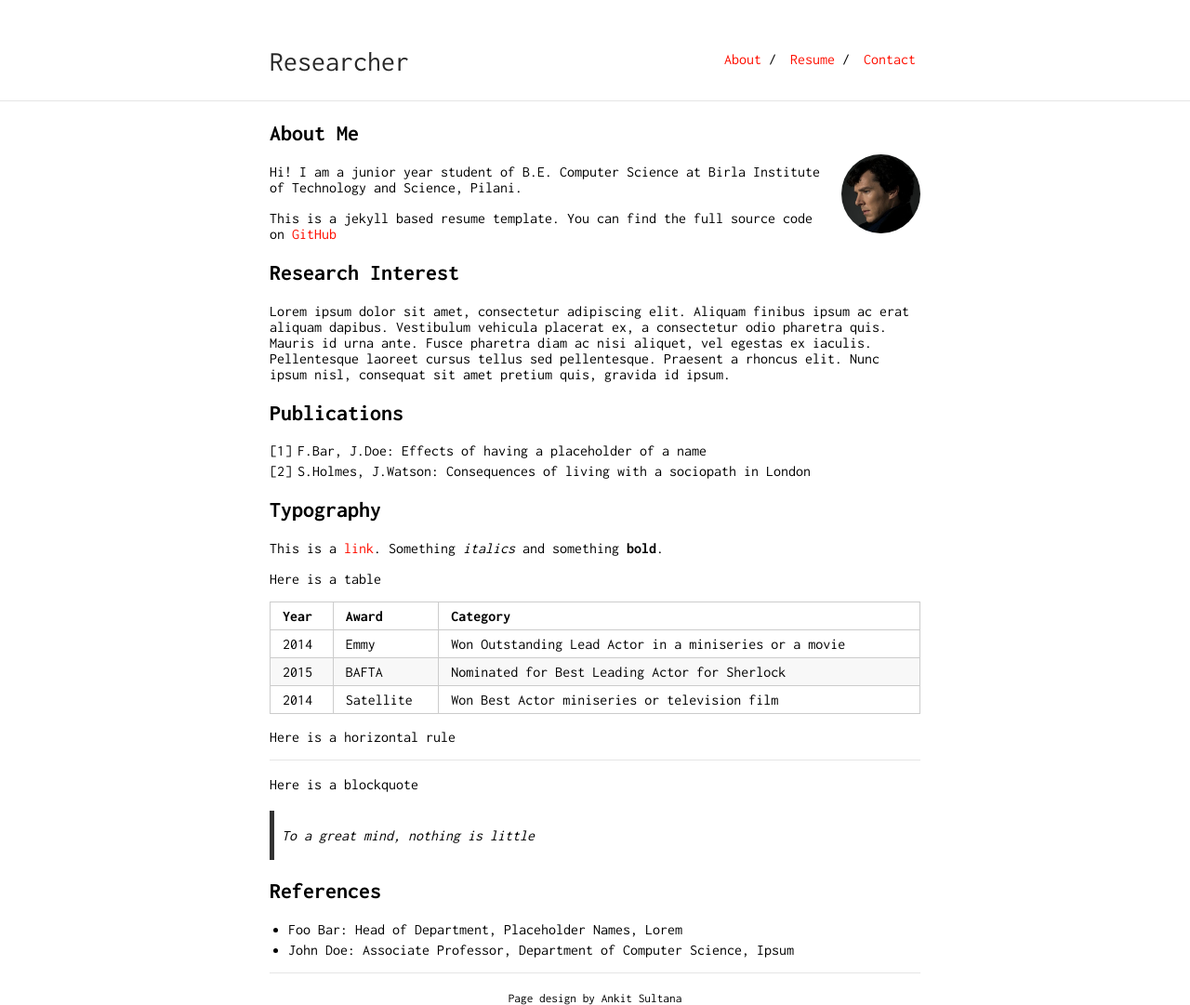
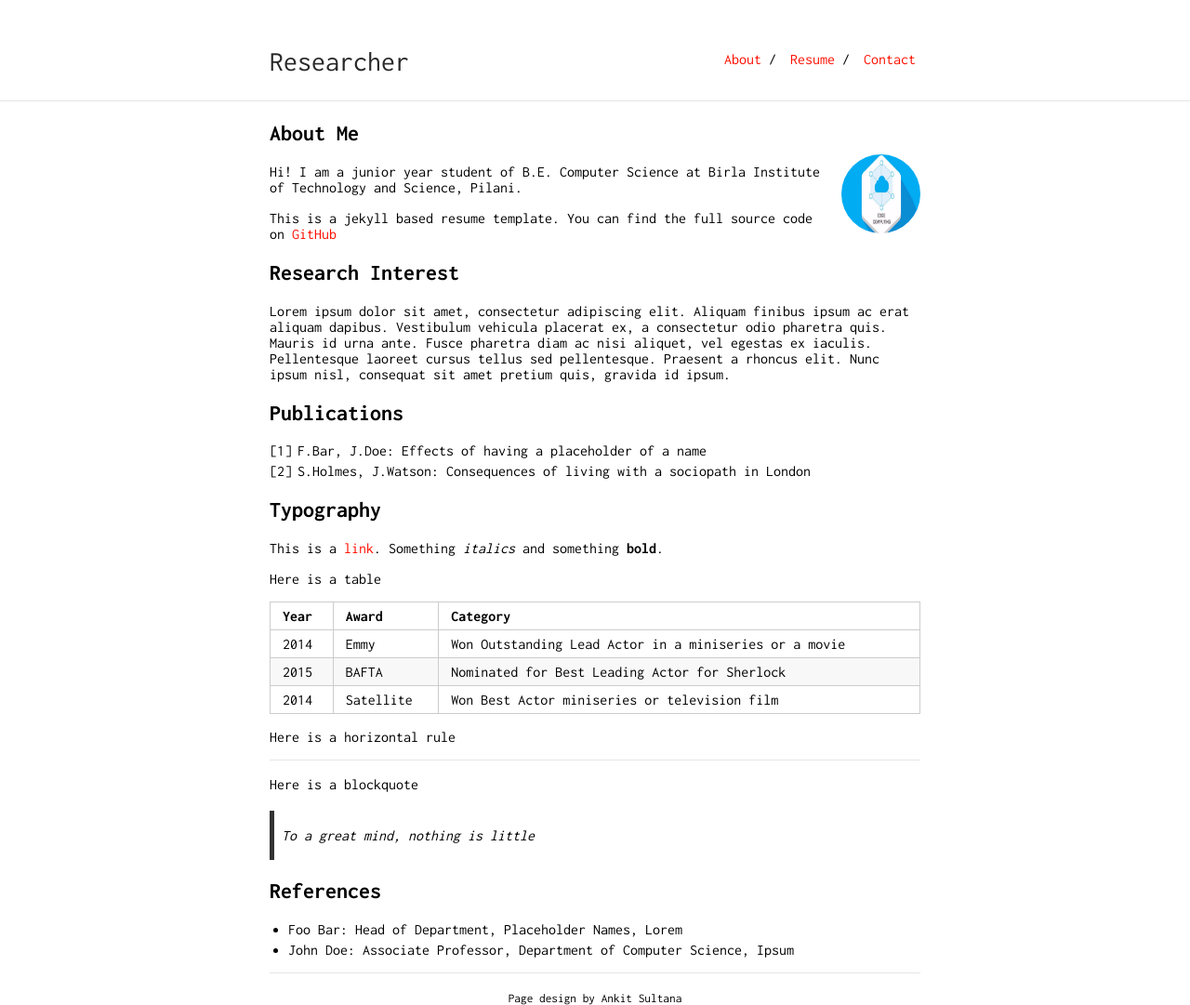
Before and after one commit to liruidesysu/liruidesysu.github.io, a Jekyll site: the page built from index.md, in a window 1280 px wide. Shown: the whole page at 93% size. Built offline with Jekyll 4.4.1, drawn with Linux system fonts in a browser that asks for light colours; our own code applies the rules of GitHub Pages for plain Markdown files.

Commit message:
更换图片

```diff
--- a/index.md
+++ b/index.md
@@ -4,7 +4,7 @@
 
 ## About Me
 
-<img class="profile-picture" src="sherlock.jpg">
+<img class="profile-picture" src="edgeComputing.jpg">
 
 Hi! I am a junior year student of B.E. Computer Science at Birla Institute of Technology and Science, Pilani.
 
```
Also changed, not shown: edgeComputing.jpg (added).
